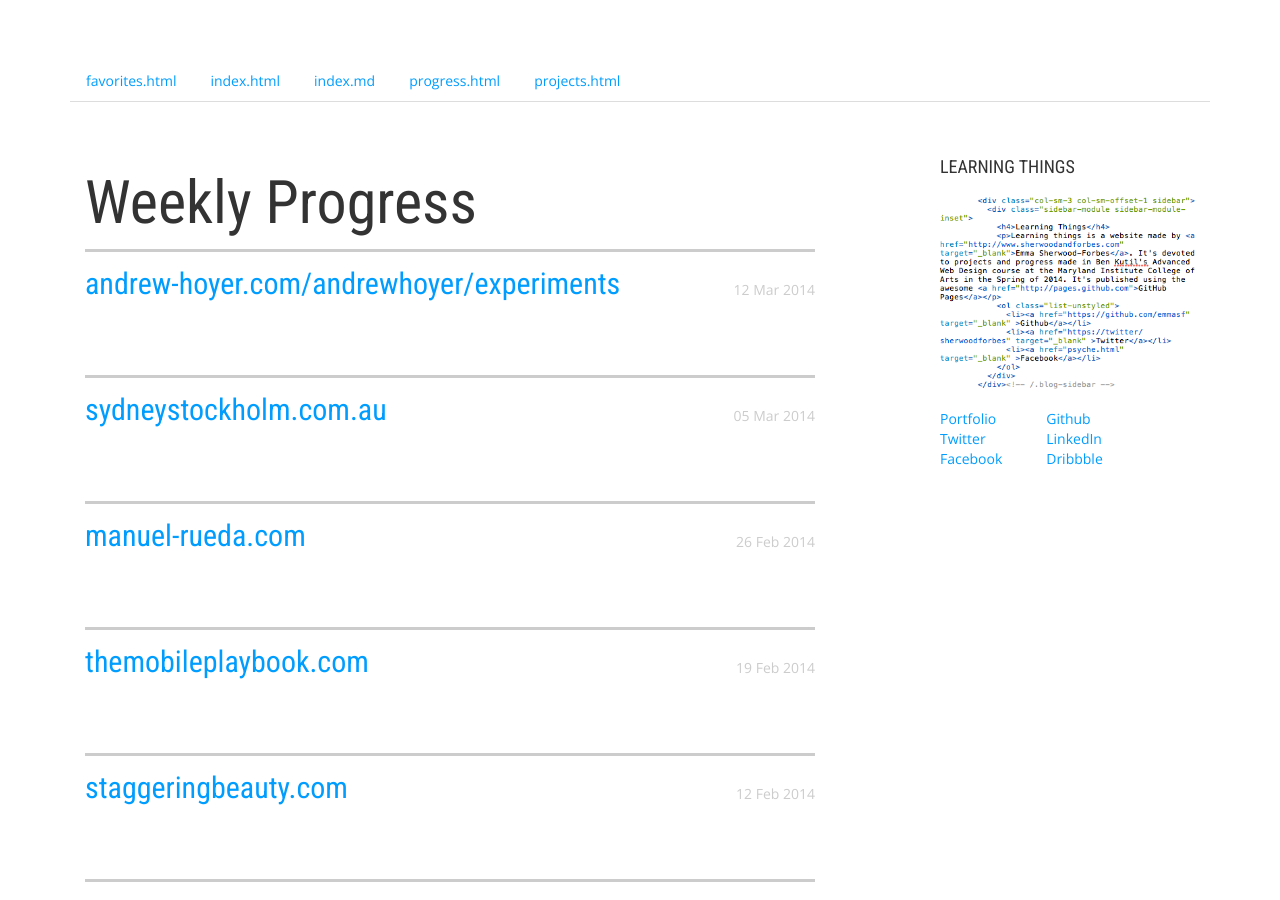
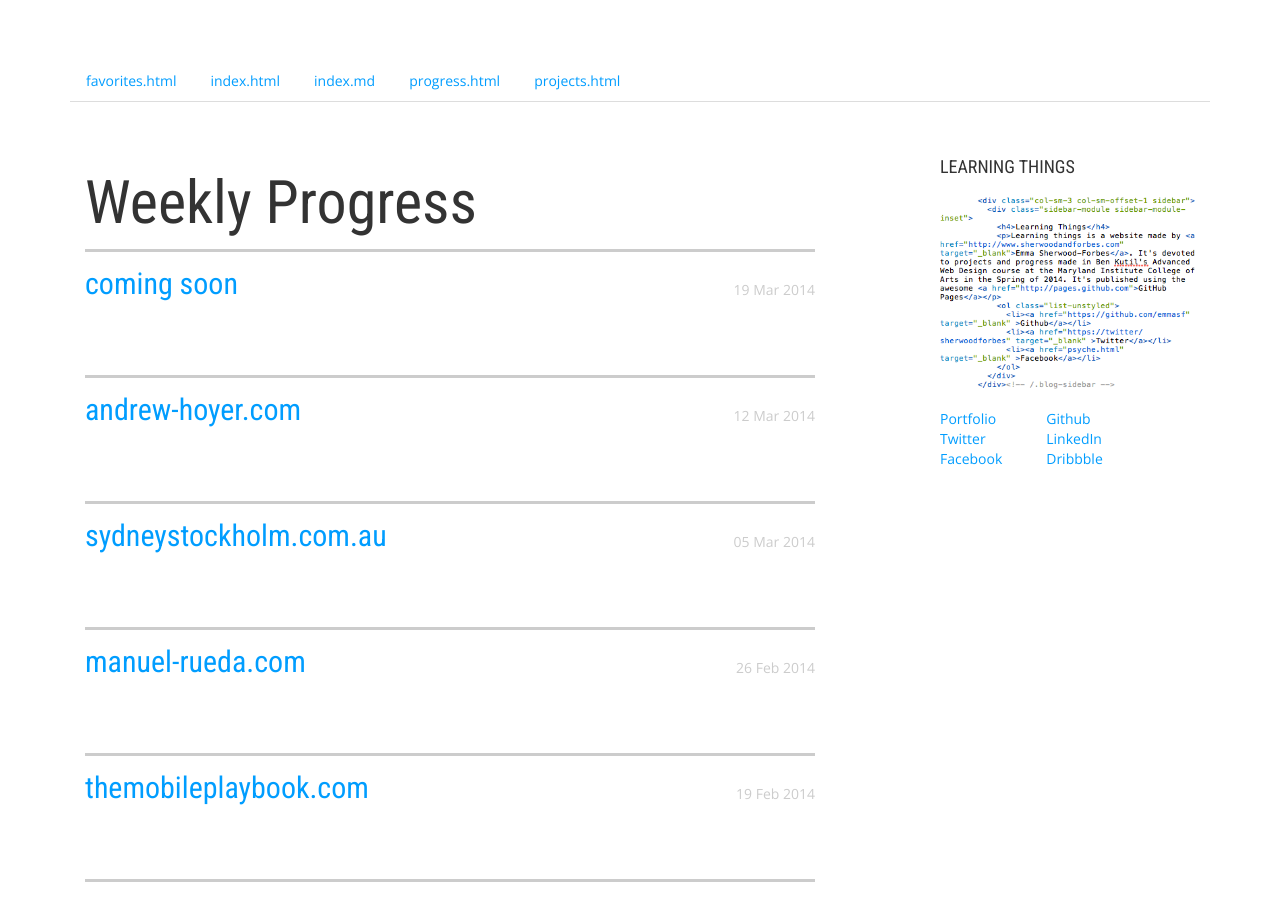
Before and after one commit to emmasf/jekyllparty, a Jekyll site: the page built from progress.html, in a window 1280 px wide and 900 px high. Built offline with Jekyll 4.4.1, drawn with Linux system fonts in a browser that asks for light colours.

Commit message:
template

```diff
--- a/_posts/2014-03-12-fav.md
+++ b/_posts/2014-03-12-fav.md
@@ -1,6 +1,6 @@
 ---
 layout: default
-title: "andrew-hoyer.com/andrewhoyer/experiments"
+title: "andrew-hoyer.com"
 date: 2014-03-12
 imgsrc: "/jekyllparty/img/HTML5.gif"
 sitesrc: "http://andrew-hoyer.com/andrewhoyer/experiments/"
--- /dev/null
+++ b/_posts/2014-03-19-fav.md
@@ -0,0 +1,11 @@
+---
+layout: default
+title: "coming soon"
+date: 2014-03-19
+imgsrc: ""
+sitesrc: ""
+copy: ""
+categories:
+- favorites
+- website
+---
```
